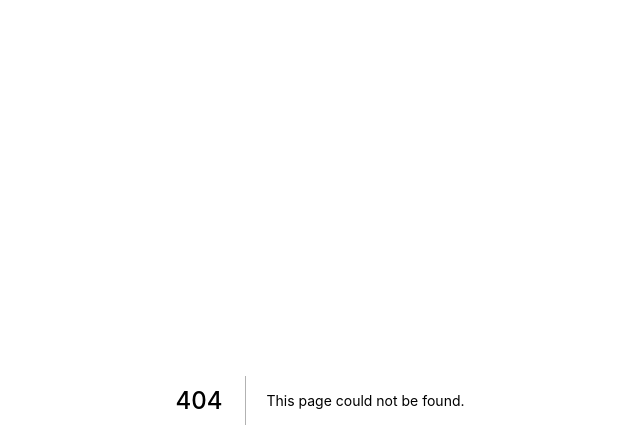
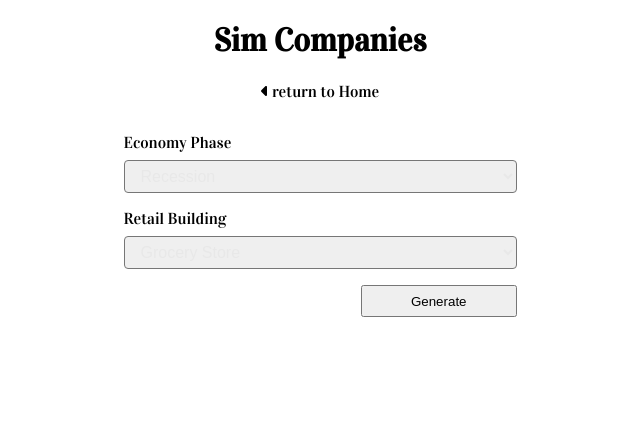
Before and after one commit to vincentys99/portfolio-2022, a Next.js app: page /sim-companies in a window 1280 px wide. Before the commit this address had no page. Shown: the top 448 px of the page, without its empty margins (320-960 px from the left). Built offline with nearby package versions, Linux system fonts and the light colour scheme.

Commit message:
added new page and library, updated README

```diff
--- a/components/Home/under-construction.module.css
+++ b/components/Home/under-construction.module.css
@@ -13,3 +13,7 @@
 .container > * {
   margin: 0px;
 }
+
+.btnSimcompanies {
+  font-size: 1.5rem;
+}
--- /dev/null
+++ b/components/SimCompanies/SimCompanies_Index.js
@@ -0,0 +1,130 @@
+import { useEffect, useRef } from "react";
+
+import AOS from "aos";
+import "aos/dist/aos.css";
+
+import BackToHome_Button from "../ui/btn_backToHome";
+
+import classes from "./SimCompanies_Index.module.css";
+
+export default function SimCompanies_Index() {
+  const onSubmit_Handler = async function (event) {
+    event.preventDefault();
+    console.log(economyPhase_Ref.current.value);
+    console.log(retailBuildingID_Ref.current.value);
+
+    const response = await fetch(
+      `https://www.simcompanies.com/api/v3/0/encyclopedia/buildings/${retailBuildingID_Ref.current.value}/`
+    );
+    console.log(response);
+  };
+
+  useEffect(() => {
+    AOS.init({
+      duration: 1500,
+    });
+  }, []);
+
+  const economyPhase_Ref = useRef();
+  const retailBuildingID_Ref = useRef();
+
+  const economyPhases = [
+    {
+      id: 0,
+      value: "Recession",
+    },
+    {
+      id: 1,
+      value: "Normal",
+    },
+    {
+      id: 2,
+      value: "Boom",
+    },
+  ];
+
+  const retailBuildings = [
+    {
+      id: "G",
+      value: "Grocery Store",
+    },
+    {
+      id: "d",
+      value: "Hardware Store",
+    },
+    {
+      id: "H",
+      value: "Fashion Store",
+    },
+    {
+      id: "C",
+      value: "Electronics Store",
+    },
+    {
+      id: "2",
+      value: "Car Dealership",
+    },
+    {
+      id: "A",
+      value: "Gas Station",
+    },
+    {
+      id: "B",
+      value: "Sales Office",
+    },
+    {
+      id: "r",
+      value: "Restaurant",
+    },
+  ];
+
+  return (
+    <>
+      <div className={classes.header}>
+        <h1 data-aos={"fade-right"}>Sim Companies</h1>
+        <BackToHome_Button />
+      </div>
+      <div
+        className={classes.container}
+        data-aos={"zoom-in"}
+        data-aos-delay={"500"}
+      >
+        <form className={classes.form} onSubmit={onSubmit_Handler}>
+          <div className={classes.formGroup}>
+            <label htmlFor={"economyPhase"}>Economy Phase</label>
+            <select
+              id={"economyPhase"}
+              className={classes.formControl}
+              ref={economyPhase_Ref}
+            >
+              {economyPhases.map((item) => {
+                return (
+                  <option key={item.id} value={item.id}>
+                    {item.value}
+                  </option>
+                );
+              })}
+            </select>
+          </div>
+          <div className={classes.formGroup}>
+            <label htmlFor={"retailBuildingID"}>Retail Building</label>
+            <select
+              id={"retailBuildingID"}
+              className={classes.formControl}
+              ref={retailBuildingID_Ref}
+            >
+              {retailBuildings.map((item) => {
+                return (
+                  <option key={item.id} value={item.id}>
+                    {item.value}
+                  </option>
+                );
+              })}
+            </select>
+          </div>
+          <button className={classes.btn}>Generate</button>
+        </form>
+      </div>
+    </>
+  );
+}
--- /dev/null
+++ b/components/SimCompanies/SimCompanies_Index.module.css
@@ -0,0 +1,44 @@
+.header {
+  width: 100%;
+  height: 100%;
+  text-align: center;
+}
+
+.container {
+  width: 100%;
+  height: 100%;
+  padding: 1rem;
+  display: flex;
+  align-items: center;
+  align-content: center;
+  justify-content: center;
+}
+
+.form {
+  width: 100%;
+  height: 100%;
+  max-width: 425px;
+  padding: 1rem;
+  /* border-radius: 25px;
+  border: 1px solid white; */
+}
+
+.formGroup {
+  margin-bottom: 1rem;
+}
+
+.formControl {
+  display: block;
+  width: 100%;
+  padding: .375rem .75rem;
+  font-size: 1rem;
+  color: #e8e8e8;
+  border-radius: .25rem;
+}
+
+.btn {
+  float: right;
+  height: 2rem;
+  padding: 0px 3rem;
+  cursor: pointer;
+}
--- /dev/null
+++ b/components/ui/btn_backToHome.js
@@ -0,0 +1,19 @@
+import Link from "next/link";
+
+import { FontAwesomeIcon } from "@fortawesome/react-fontawesome";
+import { faCaretLeft } from "@fortawesome/free-solid-svg-icons";
+
+import "aos/dist/aos.css";
+
+import classes from "./btn_backToHome.module.css";
+
+export default function BackToHome_Button() {
+  return (
+    <Link href={"/"}>
+      <a data-aos={"fade-down"} data-aos-delay={"1500"}>
+        <FontAwesomeIcon icon={faCaretLeft} className={classes.iconLeft} />
+        return to Home
+      </a>
+    </Link>
+  );
+}
--- /dev/null
+++ b/components/ui/btn_backToHome.module.css
@@ -0,0 +1,3 @@
+.iconLeft {
+  padding-right: 0.2rem;
+}
--- a/package.json
+++ b/package.json
@@ -9,6 +9,8 @@
     "lint": "next lint"
   },
   "dependencies": {
+    "@fortawesome/free-solid-svg-icons": "^6.1.2",
+    "@fortawesome/react-fontawesome": "^0.2.0",
     "aos": "^2.3.4",
     "next": "12.2.3",
     "react": "18.2.0",
--- a/pages/index.js
+++ b/pages/index.js
@@ -1,8 +1,13 @@
+import Head from "next/head";
+
 import UnderConstruction from "../components/Home/under-construction";
 
 export default function Home() {
   return (
     <>
+      <Head>
+        <title>{"Vincent's Portfolio"}</title>
+      </Head>
       <UnderConstruction />
     </>
   );
--- /dev/null
+++ b/pages/sim-companies/index.js
@@ -0,0 +1,14 @@
+import Head from "next/head";
+
+import SimCompanies_Index from "../../components/SimCompanies/SimCompanies_Index";
+
+export default function SimCompanies() {
+  return (
+    <>
+    <Head>
+      <title>Sim Companies</title>
+    </Head>
+      <SimCompanies_Index />
+    </>
+  );
+}
--- a/styles/globals.css
+++ b/styles/globals.css
@@ -1,10 +1,10 @@
-@import url('https://fonts.googleapis.com/css2?family=Vidaloka&display=swap');
+@import url("https://fonts.googleapis.com/css2?family=Vidaloka&display=swap");
 
 html,
 body {
   padding: 0;
   margin: 0;
-  font-family: 'Vidaloka', serif;
+  font-family: "Vidaloka", serif;
 }
 
 a {
@@ -16,12 +16,17 @@
   box-sizing: border-box;
 }
 
+label {
+  display: inline-block;
+  margin-bottom: 0.5rem;
+}
+
 @media (prefers-color-scheme: dark) {
   html {
     color-scheme: dark;
   }
   body {
-    color: #DCD7C9;
+    color: #dcd7c9;
     background: #414141;
   }
 }
```
Also changed, not shown: components/Home/under-construction.js (+6 -1 lines), 2 other files (tests, documents, lock files or other folders).
